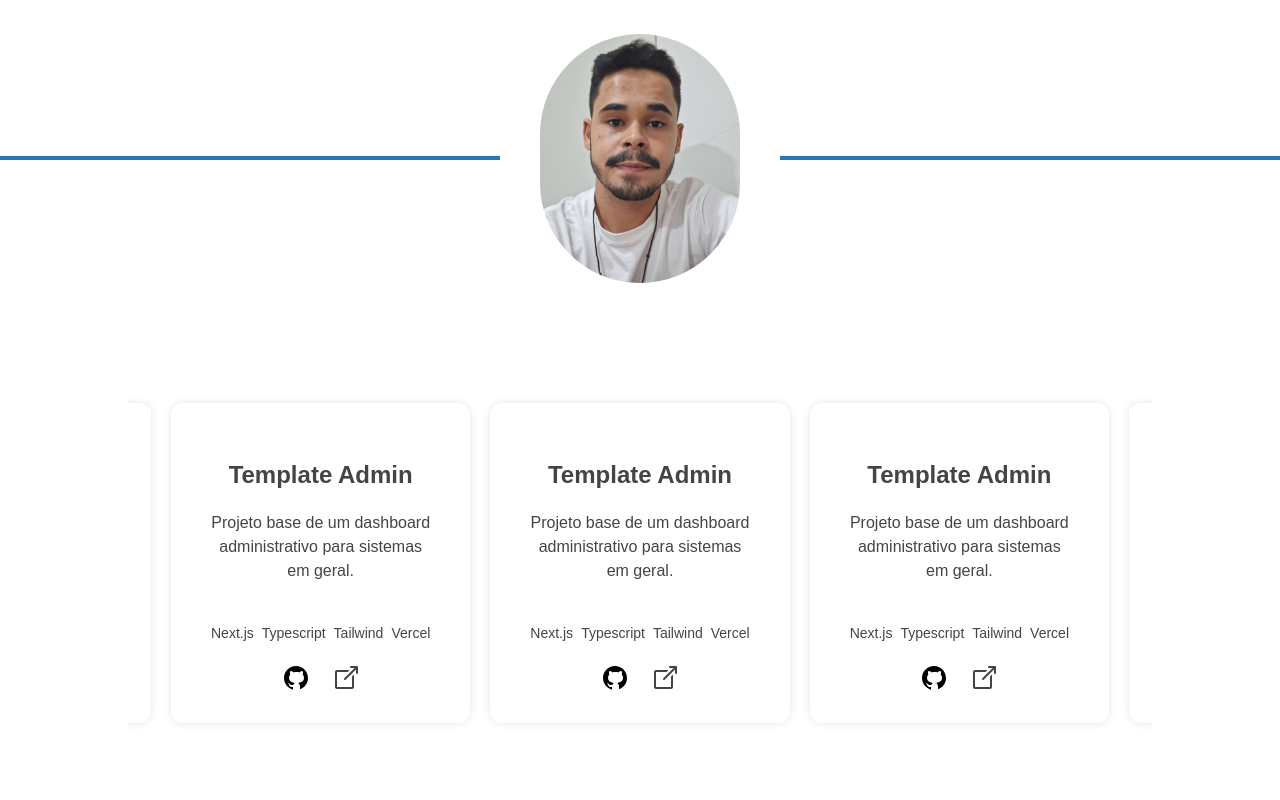
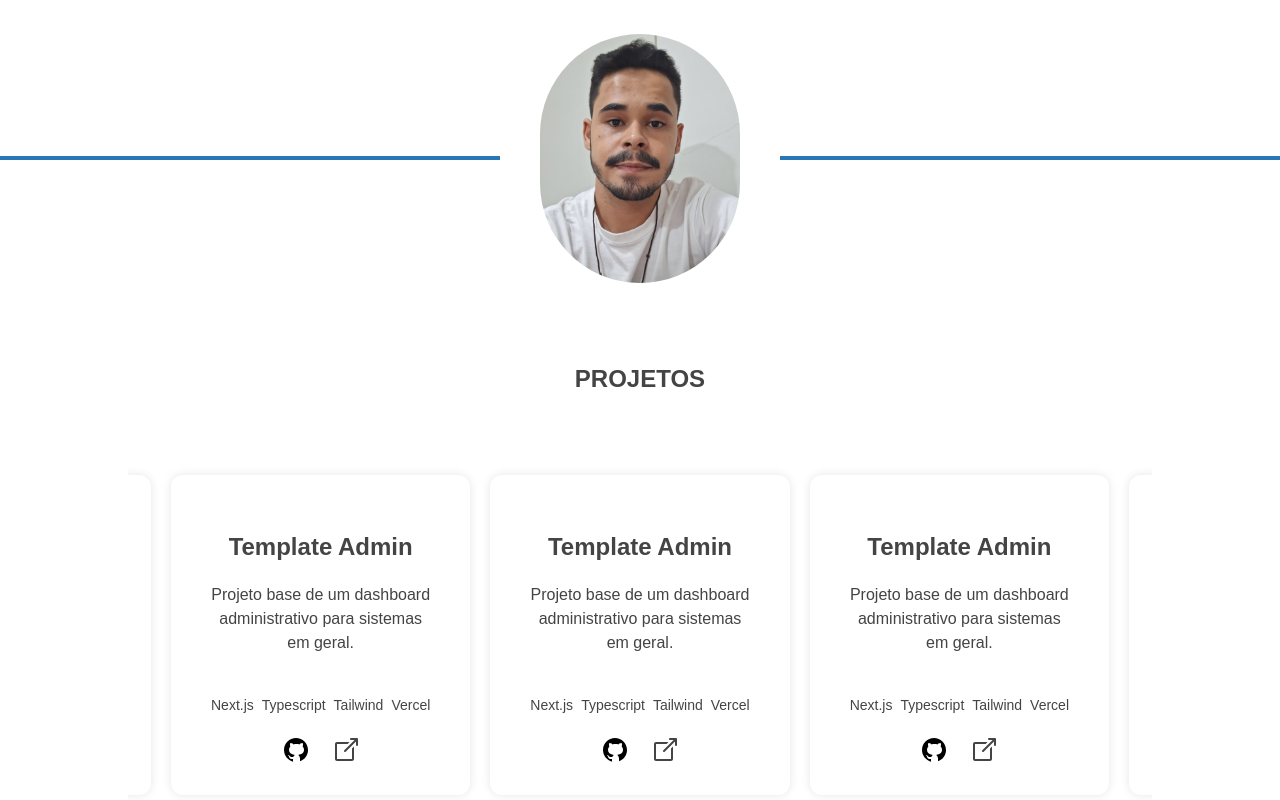
Before and after one commit to 1mateusbarbozamartins/portfolio, a Next.js app: page / in a window 1280 px wide. Shown: the part 302-1102 px from the top of the page. Built offline with nearby package versions, Linux system fonts and the light colour scheme.

Commit message:
Criando cards de projetos feitos

```diff
--- a/src/components/Body/Projetos/ListCards.tsx
+++ b/src/components/Body/Projetos/ListCards.tsx
@@ -2,10 +2,13 @@ import Card from "./Card";
 
 export default function ListCards() {
     return (
-        <div className="flex justify-center">
+        <div className="flex flex-col justify-center items-center">
+            <h1 className=" text-2xl font-bold uppercase mt-20">
+                Projetos
+            </h1>
             <div className={`
                 flex justify-center w-[80%]
-                mt-20 mb-20 gap-5 p-10
+                mt-10 mb-20 gap-5 p-10
                 overflow-x-auto scroll-hidden
             `}>
                 <Card />
```
